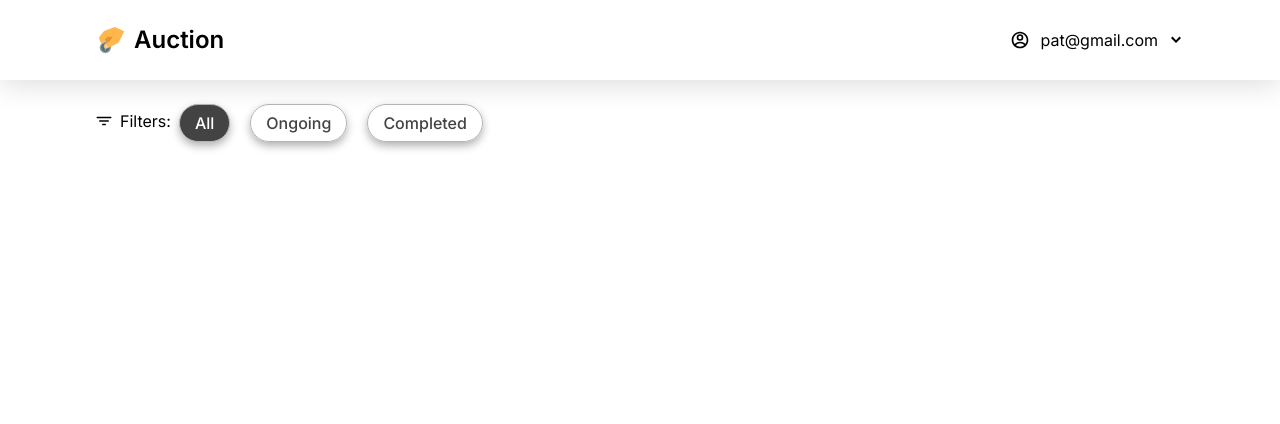
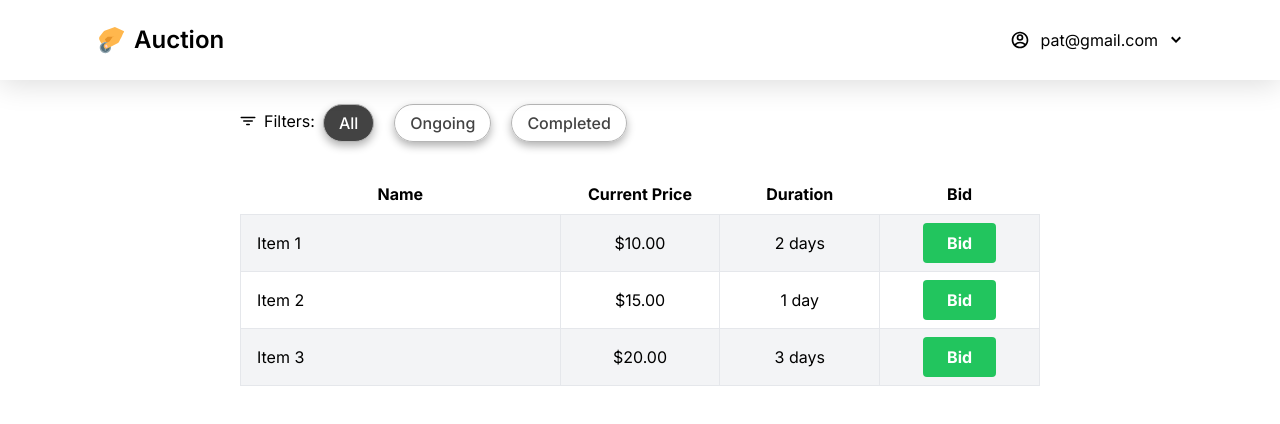
Before and after one commit to patrick-castro/auctioneer, a Next.js app: page /auction in a window 1280 px wide. Shown: the top 424 px of the page. Built offline with nearby package versions, Linux system fonts and the light colour scheme.

Commit message:
Adjust margin

```diff
--- a/app/auction/page.tsx
+++ b/app/auction/page.tsx
@@ -21,7 +21,7 @@ export default function Auction() {
   }
 
   return (
-    <main className='mx-8 sm:mx-24'>
+    <main className='mx-8 sm:mx-60'>
       {/* Create a dedicated component for filter */}
       <div className='flex items-baseline gap-2'>
         <span className='flex items-center gap-2'>
@@ -55,6 +55,51 @@ export default function Auction() {
           </button>
         </div>
       </div>
+
+      <section className='mt-8'>
+        <table className='table-auto w-full'>
+          <thead>
+            <tr>
+              <th className='w-2/5 px-4 py-2'>Name</th>
+              <th className='w-1/5 px-4 py-2'>Current Price</th>
+              <th className='w-1/5 px-4 py-2'>Duration</th>
+              <th className='w-1/5 px-4 py-2'>Bid</th>
+            </tr>
+          </thead>
+          <tbody>
+            <tr className='bg-gray-100'>
+              <td className='border px-4 py-2'>Item 1</td>
+              <td className='border px-4 py-2 text-center'>$10.00</td>
+              <td className='border px-4 py-2 text-center'>2 days</td>
+              <td className='border px-4 py-2 text-center'>
+                <button className='bg-green-500 hover:bg-green-700 text-white font-bold py-2 px-6 rounded'>
+                  Bid
+                </button>
+              </td>
+            </tr>
+            <tr>
+              <td className='border px-4 py-2'>Item 2</td>
+              <td className='border px-4 py-2 text-center'>$15.00</td>
+              <td className='border px-4 py-2 text-center'>1 day</td>
+              <td className='border px-4 py-2 text-center'>
+                <button className='bg-green-500 hover:bg-green-700 text-white font-bold py-2 px-6 rounded'>
+                  Bid
+                </button>
+              </td>
+            </tr>
+            <tr className='bg-gray-100'>
+              <td className='border px-4 py-2'>Item 3</td>
+              <td className='border px-4 py-2 text-center'>$20.00</td>
+              <td className='border px-4 py-2 text-center'>3 days</td>
+              <td className='border px-4 py-2 text-center'>
+                <button className='bg-green-500 hover:bg-green-700 text-white font-bold py-2 px-6 rounded'>
+                  Bid
+                </button>
+              </td>
+            </tr>
+          </tbody>
+        </table>
+      </section>
     </main>
   )
 }
```
